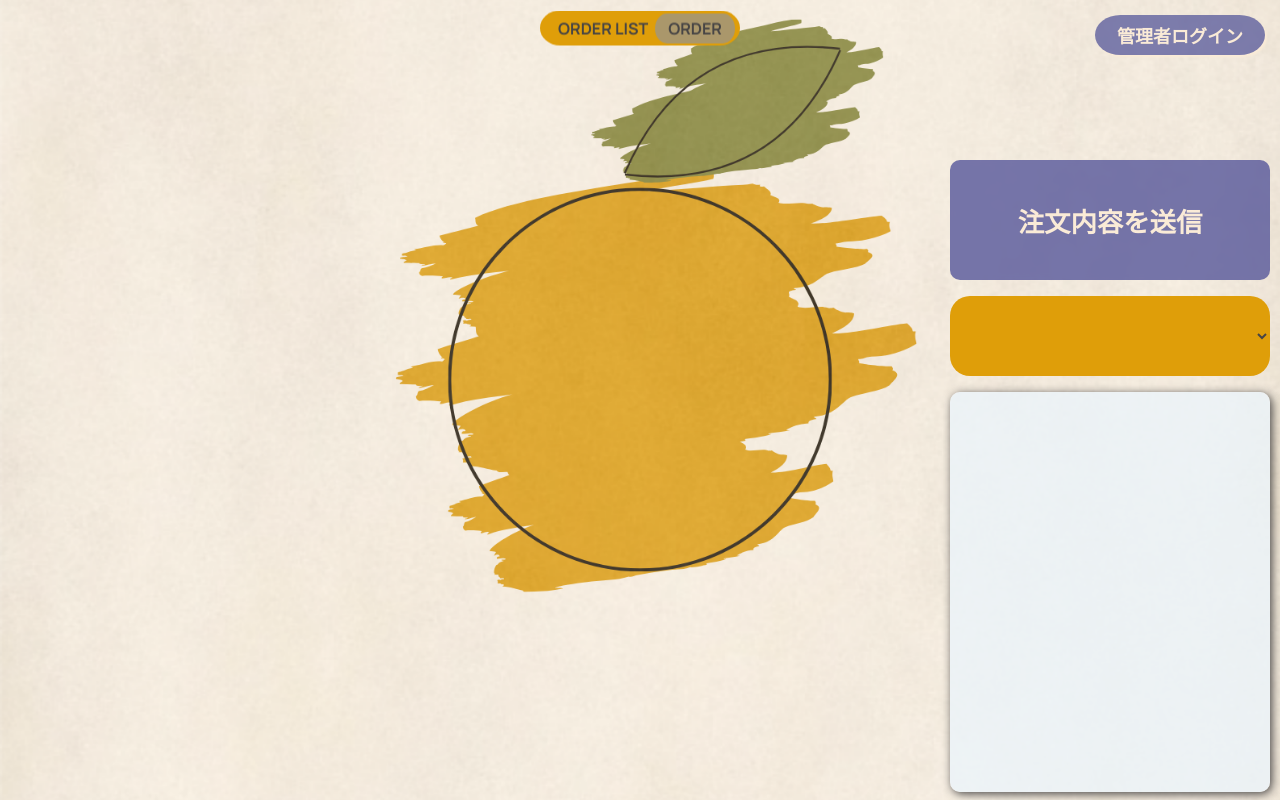
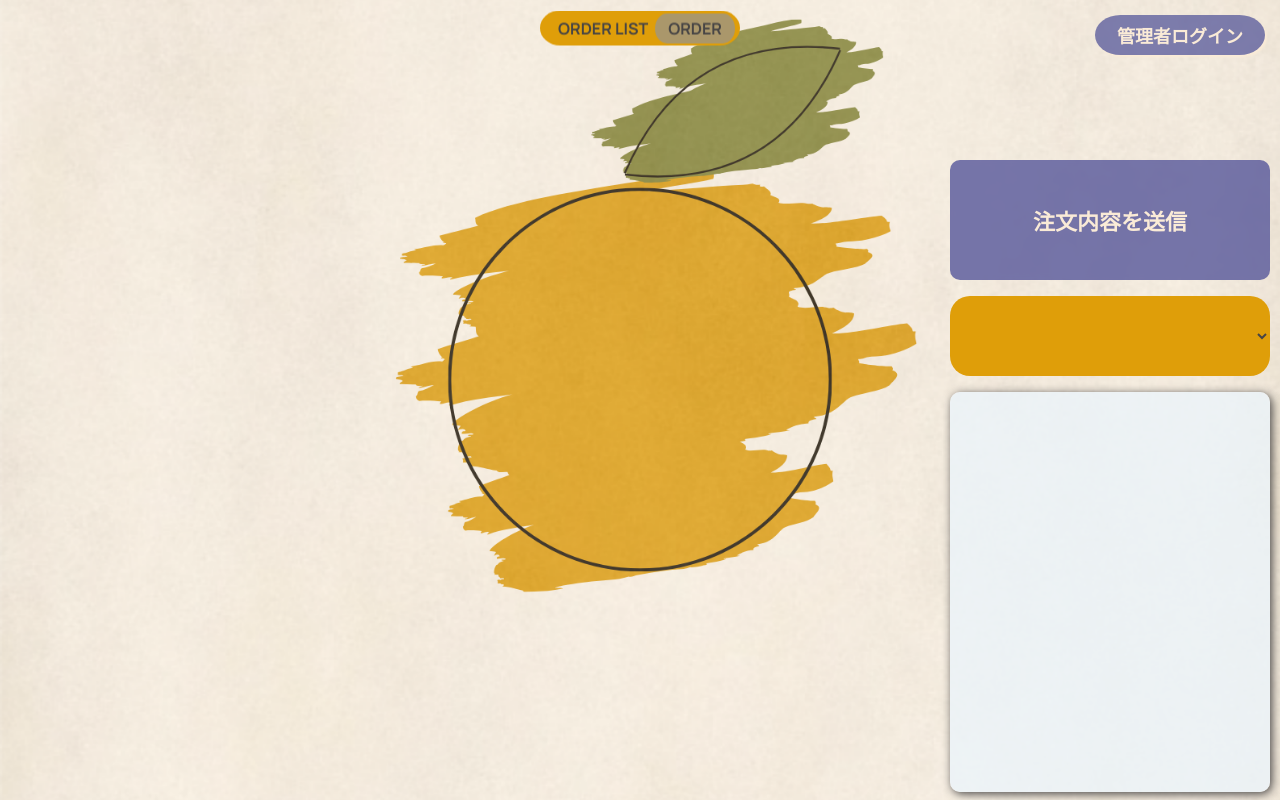
Before and after one commit to Nfolio567/Order, a Flask app: page /order in a window 1280 px wide. Run offline with Flask 3, Linux system fonts and the light colour scheme; data that the repository does not hold is empty; some libraries are stand-ins or nearby versions; some web fonts are replaced.

Commit message:
foolproof5

```diff
--- a/static/style/style.css
+++ b/static/style/style.css
@@ -228,12 +228,15 @@ label strong {
   bottom: 65vh;
   border-radius: 10px;
   border: none;
+  background-color: rgba(75, 77, 150, 0.75);
+  backdrop-filter: blur(3px);
+  z-index: 0;
+}
+
+.order-submit span {
   font-weight: bold;
   font-size: 1.65em;
   color: antiquewhite;
-  background-color: rgba(75, 77, 150, 0.75);
-  backdrop-filter: blur(3px);
-  z-index: 0;
 }
 
 select[name=order-number] {
--- a/templates/order.html
+++ b/templates/order.html
@@ -62,7 +62,7 @@ ORDER
     </select>
     <div class="will-order-list" id="will-order-list">
     </div>
-    <button id="order-submit" class="order-submit">注文内容を送信</button>
+    <button id="order-submit" class="order-submit"><span>注文内容を送信</span></button>
   </div>
 </main>
 <script src="https://cdnjs.cloudflare.com/ajax/libs/socket.io/4.0.1/socket.io.js" integrity="sha512-q/dWJ3kcmjBLU4Qc47E4A9kTB4m3wuTY7vkFJDTZKjTs8jhyGQnaUrxa0Ytd0ssMZhbNua9hE+E7Qv1j+DyZwA==" crossorigin="anonymous"></script>
```
